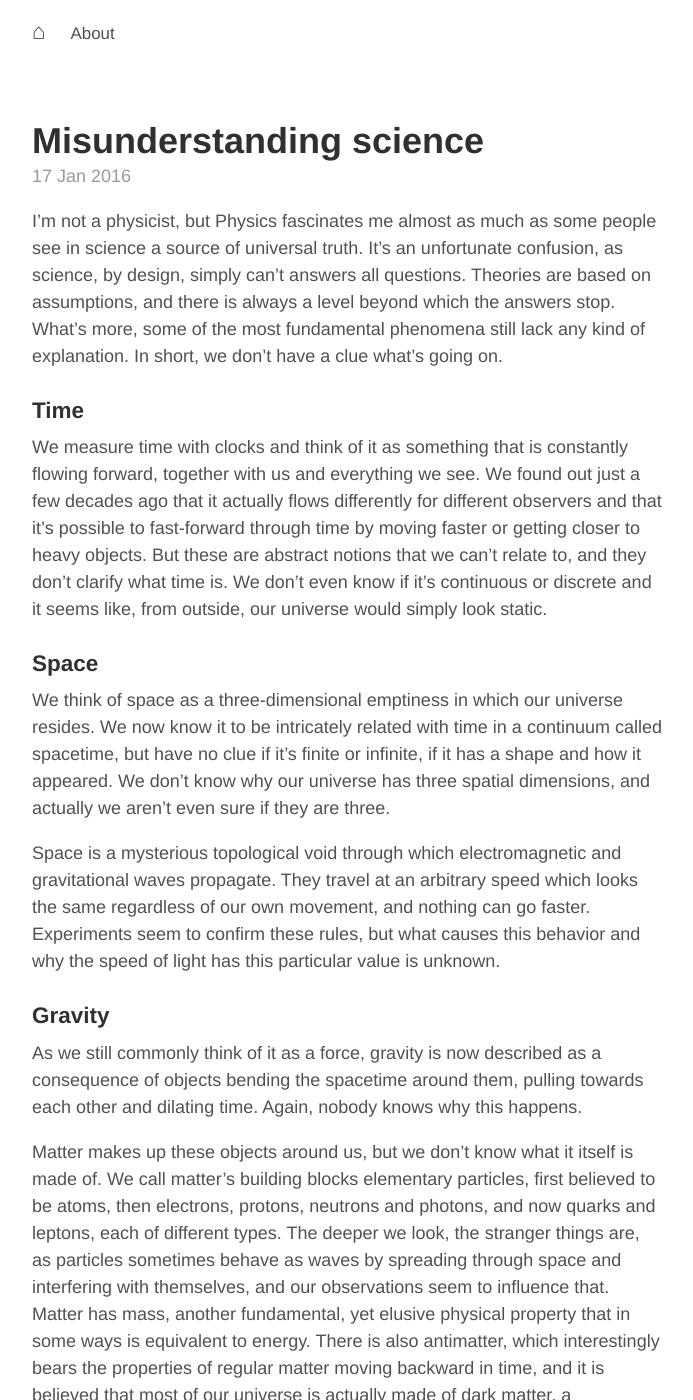
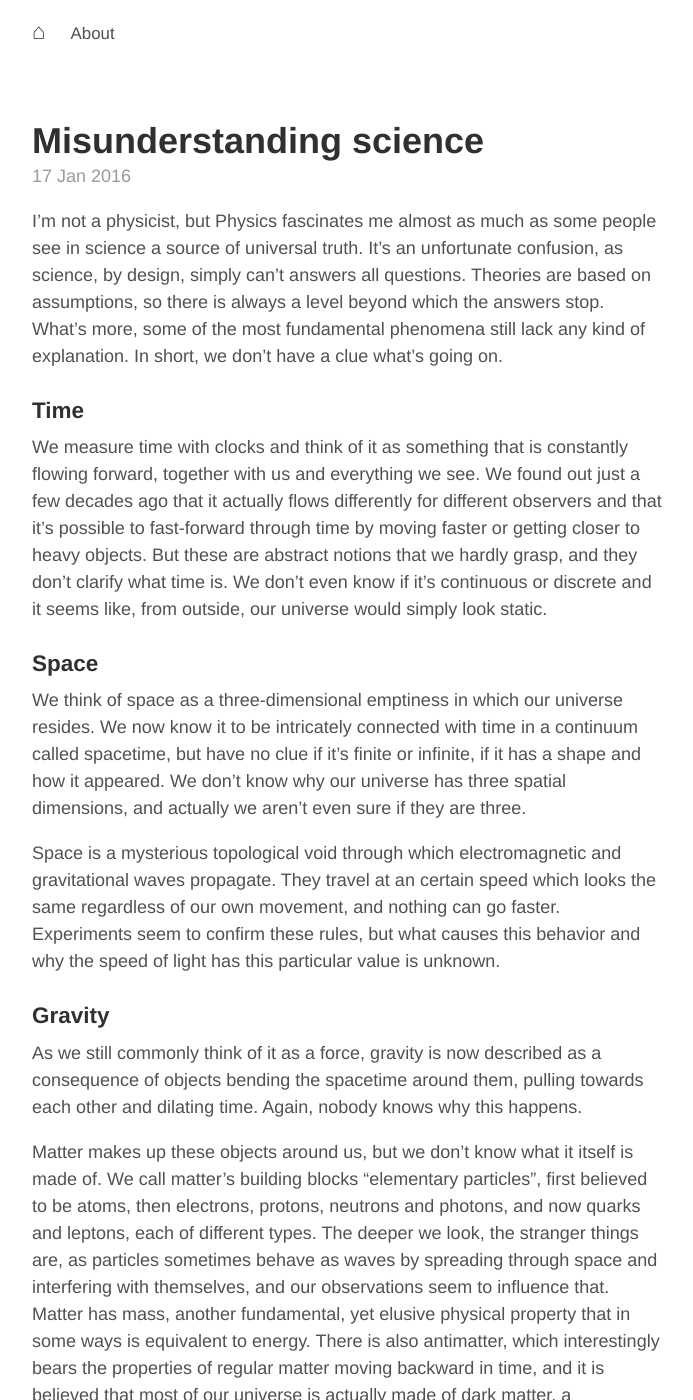
Before and after one commit to aoghina/aoghina.github.io, a Jekyll site: the page built from _posts/2016-01-17-misunderstanding-science.md, in a window 1280 px wide and 1400 px high. Shown: the whole window, without its empty margins (293-986 px from the left). Built offline with Jekyll 4.4.1, drawn with Linux system fonts in a browser that asks for light colours; comment, search, counter and statistics services are not loaded; some of the changed text lies outside the part shown.

Commit message:
Small updates

```diff
--- a/_posts/2016-01-17-misunderstanding-science.md
+++ b/_posts/2016-01-17-misunderstanding-science.md
@@ -7,26 +7,26 @@ redirect_from:
   - /2016/01/17/the-limit-of-science/
 ---
 
-I'm not a physicist, but Physics fascinates me almost as much as some people see in science a source of universal truth. It's an unfortunate confusion, as science, by design, simply can't answers all questions. Theories are based on assumptions, and there is always a level beyond which the answers stop. What's more, some of the most fundamental phenomena still lack any kind of explanation. In short, we don't have a clue what's going on.
+I'm not a physicist, but Physics fascinates me almost as much as some people see in science a source of universal truth. It's an unfortunate confusion, as science, by design, simply can't answers all questions. Theories are based on assumptions, so there is always a level beyond which the answers stop. What's more, some of the most fundamental phenomena still lack any kind of explanation. In short, we don't have a clue what's going on.
 
 <!--more-->
 
 ### Time
 
-We measure time with clocks and think of it as something that is constantly flowing forward, together with us and everything we see. We found out just a few decades ago that it actually flows differently for different observers and that it's possible to fast-forward through time by moving faster or getting closer to heavy objects.  But these are abstract notions that we can't relate to, and they don't clarify what time is. We don't even know if it's continuous or discrete and it seems like, from outside, our universe would simply look static.
+We measure time with clocks and think of it as something that is constantly flowing forward, together with us and everything we see. We found out just a few decades ago that it actually flows differently for different observers and that it's possible to fast-forward through time by moving faster or getting closer to heavy objects. But these are abstract notions that we hardly grasp, and they don't clarify what time is. We don't even know if it's continuous or discrete and it seems like, from outside, our universe would simply look static.
 
 ### Space
 
-We think of space as a three-dimensional emptiness in which our universe resides. We now know it to be intricately related with time in a continuum called spacetime, but have no clue if it's finite or infinite, if it has a shape and how it appeared. We don't know why our universe has three spatial dimensions, and actually we aren't even sure if they are three.
+We think of space as a three-dimensional emptiness in which our universe resides. We now know it to be intricately connected with time in a continuum called spacetime, but have no clue if it's finite or infinite, if it has a shape and how it appeared. We don't know why our universe has three spatial dimensions, and actually we aren't even sure if they are three.
 
-Space is a mysterious topological void through which electromagnetic and gravitational waves propagate. They travel at an arbitrary speed which looks the same regardless of our own movement, and nothing can go faster. Experiments seem to confirm these rules, but what causes this behavior and why the speed of light has this particular value is unknown.
+Space is a mysterious topological void through which electromagnetic and gravitational waves propagate. They travel at an certain speed which looks the same regardless of our own movement, and nothing can go faster. Experiments seem to confirm these rules, but what causes this behavior and why the speed of light has this particular value is unknown.
 
 ### Gravity
 
 As we still commonly think of it as a force, gravity is now described as a consequence of objects bending the spacetime around them, pulling towards each other and dilating time. Again, nobody knows why this happens.
 
-Matter makes up these objects around us, but we don't know what it itself is made of. We call matter's building blocks elementary particles, first believed to be atoms, then electrons, protons, neutrons and photons, and now quarks and leptons, each of different types. The deeper we look, the stranger things are, as particles sometimes behave as waves by spreading through space and interfering with themselves, and our observations seem to influence that. Matter has mass, another fundamental, yet elusive physical property that in some ways is equivalent to energy. There is also antimatter, which interestingly bears the properties of regular matter moving backward in time, and it is believed that most of our universe is actually made of dark matter, a hypothetical kind of matter that was not yet observed.
+Matter makes up these objects around us, but we don't know what it itself is made of. We call matter's building blocks "elementary particles", first believed to be atoms, then electrons, protons, neutrons and photons, and now quarks and leptons, each of different types. The deeper we look, the stranger things are, as particles sometimes behave as waves by spreading through space and interfering with themselves, and our observations seem to influence that. Matter has mass, another fundamental, yet elusive physical property that in some ways is equivalent to energy. There is also antimatter, which interestingly bears the properties of regular matter moving backward in time, and it is believed that most of our universe is actually made of dark matter, a hypothetical kind of matter that was not yet observed.
 
 ---
 
-These are just some of the fundamental notions that we don't understand. Science is built on postulates, and although we get better at modeling the behavior of the world around us using complex, powerful formalisms, we still can't answer the most basic questions. But science doesn't even attempt to do that. Physicists say they're only addressing "how" questions, imagining and validating laws that describe and predict more accurately what we can observe. "Why" questions, they claim, have no definitive answer, as there will always be a certain base level of "why" where the answer can only be "because". These distinctions and limitations are nothing new, but many seem unaware of them, believing that science can eventually clarify everything.
+These are just some of the fundamental notions that we don't understand. Science is built on postulates, and although we get better at modeling the behavior of the world around us using complex, powerful formalisms, we still can't answer the most basic questions. But science doesn't even attempt to do that. Physicists say they're only addressing "how" questions, imagining and validating theories that describe and predict more accurately what we can observe. "Why" questions, they claim, have no definitive answer, as there will always be a certain base level of "why" where the answer can only be "because". These distinctions and limitations are nothing new, but many seem unaware of them, believing that science can eventually clarify everything.
```
Also changed, not shown: about.md (+3 -3 lines).
